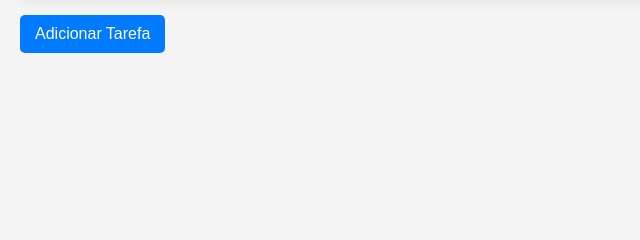
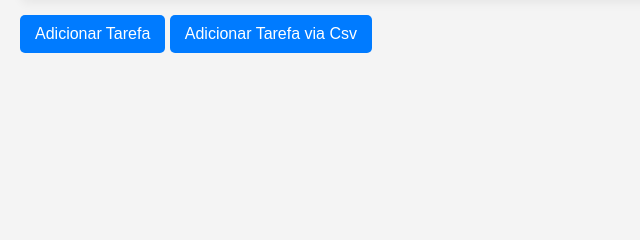
Before and after one commit to Felipe-Kunst/Lista.de.Tarefas, a Node server app: page / in a window 1280 px wide. Shown: the part 214-454 px from the top of the page, without its empty margins (0-640 px from the left). Run offline with Node 20, Linux system fonts and the light colour scheme; data that the repository does not hold is empty.

Commit message:
Adicionando adição de tarefa via upload de arquivo Csv

```diff
--- /dev/null
+++ b/Arquirvos/exemplo.csv
@@ -0,0 +1,6 @@
+titulo,descricao,data_criacao,data_finalizacao
+"Reunião de Planejamento","Reunião com a equipe para planejar o próximo sprint","2024-10-01 09:00:00","2024-10-01 10:00:00"
+"Desenvolver Página Inicial","Desenvolver e testar a página inicial do site","2024-10-02 14:00:00","2024-10-03 18:00:00"
+"Revisão de Código","Revisar o código do módulo de autenticação","2024-10-04 15:00:00","2024-10-04 17:00:00"
+"Apresentação para Cliente","Preparar e realizar apresentação de status para o cliente","2024-10-05 11:00:00","2024-10-05 12:30:00"
+"Atualizar Documentação","Atualizar a documentação do projeto com as últimas mudanças","2024-10-06 10:00:00","2024-10-06 12:00:00"
--- a/index.js
+++ b/index.js
@@ -1,12 +1,17 @@
 const express = require('express');
-const app = express();
+const csv = require('csv-parser');
+const multer = require('multer');
+const path = require('path');
+const fs = require('fs');
 const connection = require('./database/connection');
 
+const app = express();
+const upload = multer({ dest: 'upload/' });
+
 app.use(express.json());
-app.use(express.urlencoded({ extended : true }));
+app.use(express.urlencoded({ extended: true }));
 app.use(express.static("public"));
-app.set('view engine', 'ejs')
-
+app.set('view engine', 'ejs');
 
 app.get('/', (req, res) => {
   connection.query("SELECT * FROM tarefa", (err, results) => {
@@ -14,37 +19,37 @@ app.get('/', (req, res) => {
       console.error("Erro ao executar a consulta:", err);
       return res.status(500).send("Erro no servidor");
     }
-    res.render("index", { tarefas : results })
-  })
+    res.render("index", { tarefas: results });
+  });
 });
 
-
-app.get('/deletar/:id', (req, res) =>{
-    let id = req.params.id
-    connection.query('delete from tarefa where tarefa_id = ?', [id], (err, results) => {
-        if (err) throw err
-        res.redirect('/')
-    })
-})
+app.get('/deletar/:id', (req, res) => {
+  let id = req.params.id;
+  connection.query('DELETE FROM tarefa WHERE tarefa_id = ?', [id], (err, results) => {
+    if (err) throw err;
+    res.redirect('/');
+  });
+});
 
 app.get('/create', (req, res) => {
-    res.render('create')
-})
+  res.render('create');
+});
 
 app.post('/create', (req, res) => {
-    let {titulo, descricao, data_criacao, data_finalizacao} = req.body
-    connection.query('insert into tarefa(titulo, descricao, data_criacao, data_finalizacao) values (?,?,?,?)'
-        , [titulo, descricao, data_criacao, data_finalizacao]
-        , (err, result) => {
-            if(err) throw err
-            res.redirect('/')
-        })
+  let { titulo, descricao, data_criacao, data_finalizacao } = req.body;
+  connection.query(
+    'INSERT INTO tarefa (titulo, descricao, data_criacao, data_finalizacao) VALUES (?, ?, ?, ?)',
+    [titulo, descricao, data_criacao, data_finalizacao],
+    (err, result) => {
+      if (err) throw err;
+      res.redirect('/');
+    }
+  );
+});
 
-})
-
-app.get('/edit/:id', (req, res)=> {
+app.get('/edit/:id', (req, res) => {
   let id = req.params.id;
-    connection.query('select * from tarefa where tarefa_id = ?', [id], (err, results) => {
+  connection.query('SELECT * FROM tarefa WHERE tarefa_id = ?', [id], (err, results) => {
     if (err) {
       console.error("Erro ao buscar a tarefa:", err);
       return res.status(500).send("Erro no servidor");
@@ -56,15 +61,14 @@ app.get('/edit/:id', (req, res)=> {
 
     res.render('edit', { tarefa: results[0] });
   });
-
-})
+});
 
 app.post('/edit/:id', (req, res) => {
-    let id = parseInt(req.params.id)
-    let {titulo, descricao, data_criacao, data_finalizacao} = req.body
+  let id = parseInt(req.params.id);
+  let { titulo, descricao, data_criacao, data_finalizacao } = req.body;
   connection.query(
-      'update tarefa set titulo = ?, descricao = ?, data_criacao = ?, data_finalizacao = ? where tarefa_id = ?'
-      , [titulo, descricao, data_criacao, data_finalizacao, id],
+    'UPDATE tarefa SET titulo = ?, descricao = ?, data_criacao = ?, data_finalizacao = ? WHERE tarefa_id = ?',
+    [titulo, descricao, data_criacao, data_finalizacao, id],
     (err, result) => {
       if (err) throw err;
       console.log("Tarefa atualizada com sucesso!");
@@ -73,7 +77,30 @@ app.post('/edit/:id', (req, res) => {
   );
 });
 
+app.post('/upload-csv', upload.single('file'), (req, res) => {
+  const filepath = req.file.path;
+  const results = [];
+
+  fs.createReadStream(filepath)
+    .pipe(csv())
+    .on('data', (data) => results.push(data))
+    .on('end', () => {
+      fs.unlinkSync(filepath);
+
+      const sql = 'INSERT INTO tarefa (titulo, descricao, data_criacao,data_finalizacao) VALUES ?';
+      const values = results.map(item => [item.titulo, item.descricao, item.data_criacao,item.data_finalizacao]);
+
+      connection.query(sql, [values], (err) => {
+        if (err) throw err;
+        res.redirect('/');
+      });
+    });
+});
+
+app.get('/upload-csv', (req, res) => {
+  res.render('upload-csv');
+});
 
 app.listen(3007, () => {
-  console.log("executando...");
+  console.log("Servidor executando na porta 3007...");
 });
--- a/package.json
+++ b/package.json
@@ -1,10 +1,14 @@
 {
   "dependencies": {
     "body-parser": "^1.20.3",
+    "csv-parser": "^3.0.0",
     "dotenv": "^16.4.5",
     "ejs": "^3.1.10",
     "express": "^4.21.1",
-    "mysql2": "^3.11.3"
+    "fs": "^0.0.1-security",
+    "multer": "^1.4.5-lts.1",
+    "mysql2": "^3.11.3",
+    "path": "^0.12.7"
   },
   "name": "agenda",
   "version": "1.0.0",
--- a/public/styles.css
+++ b/public/styles.css
@@ -7,6 +7,13 @@ body {
 }
 
 h1 {
+    text-align: center;
+    color: #333;
+    font-size: 2rem;
+    margin-bottom: 20px;
+}
+
+h2 {
     text-align: center;
     color: #333;
     font-size: 2rem;
--- a/views/index.ejs
+++ b/views/index.ejs
@@ -42,5 +42,7 @@
         </tbody>
     </table>
     <button onclick="window.location.href='/create'" class="btn-primary">Adicionar Tarefa</button>
+    <button onclick="window.location.href='/upload-csv'" class="btn-primary">Adicionar Tarefa via Csv</button>
+
 </body>
 </html>
```
Also changed, not shown: views/upload-csv.ejs (added, +19 -0 lines), 1 other file. Lines whose indentation alone changed are shown as unchanged.
